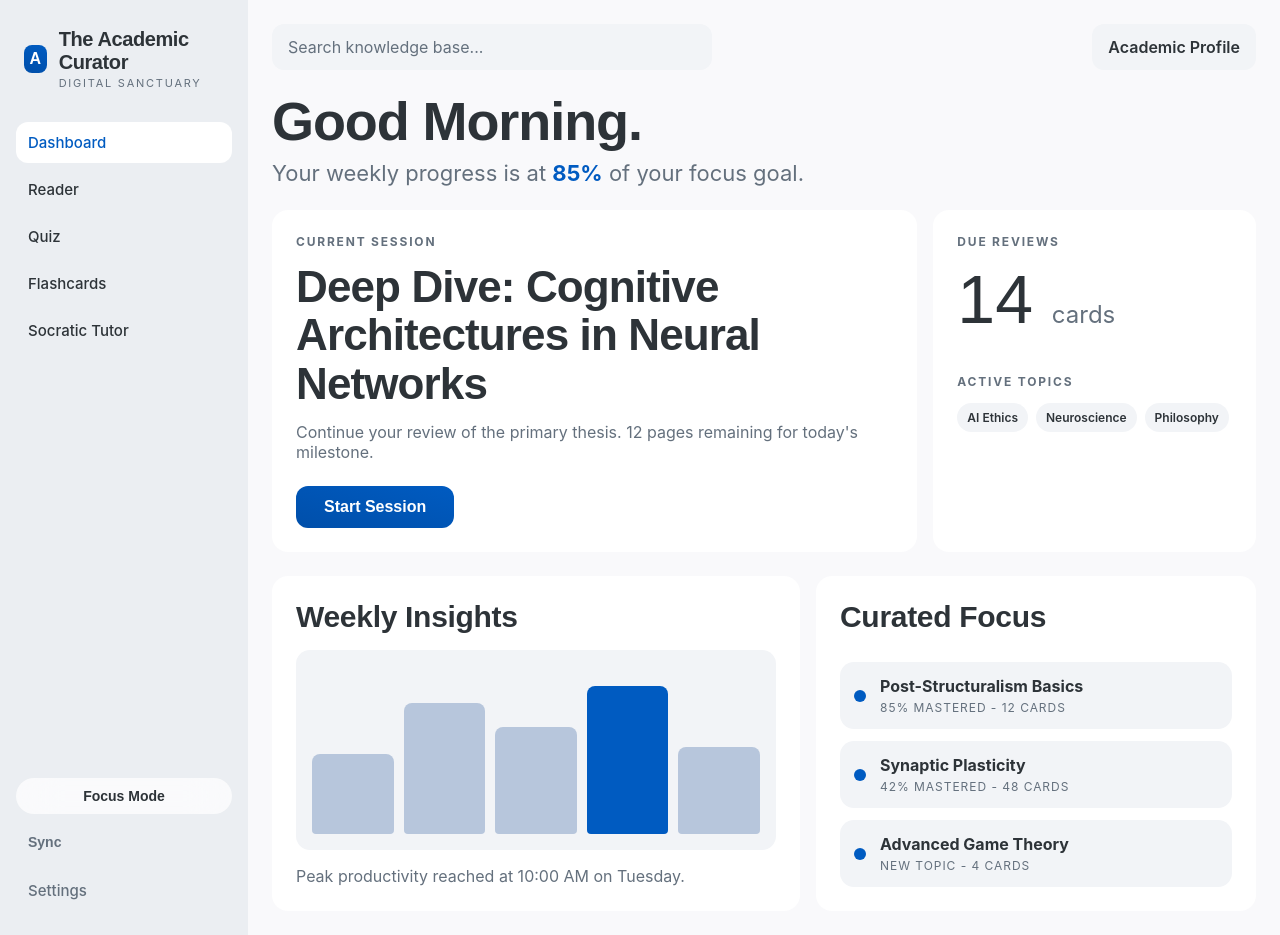
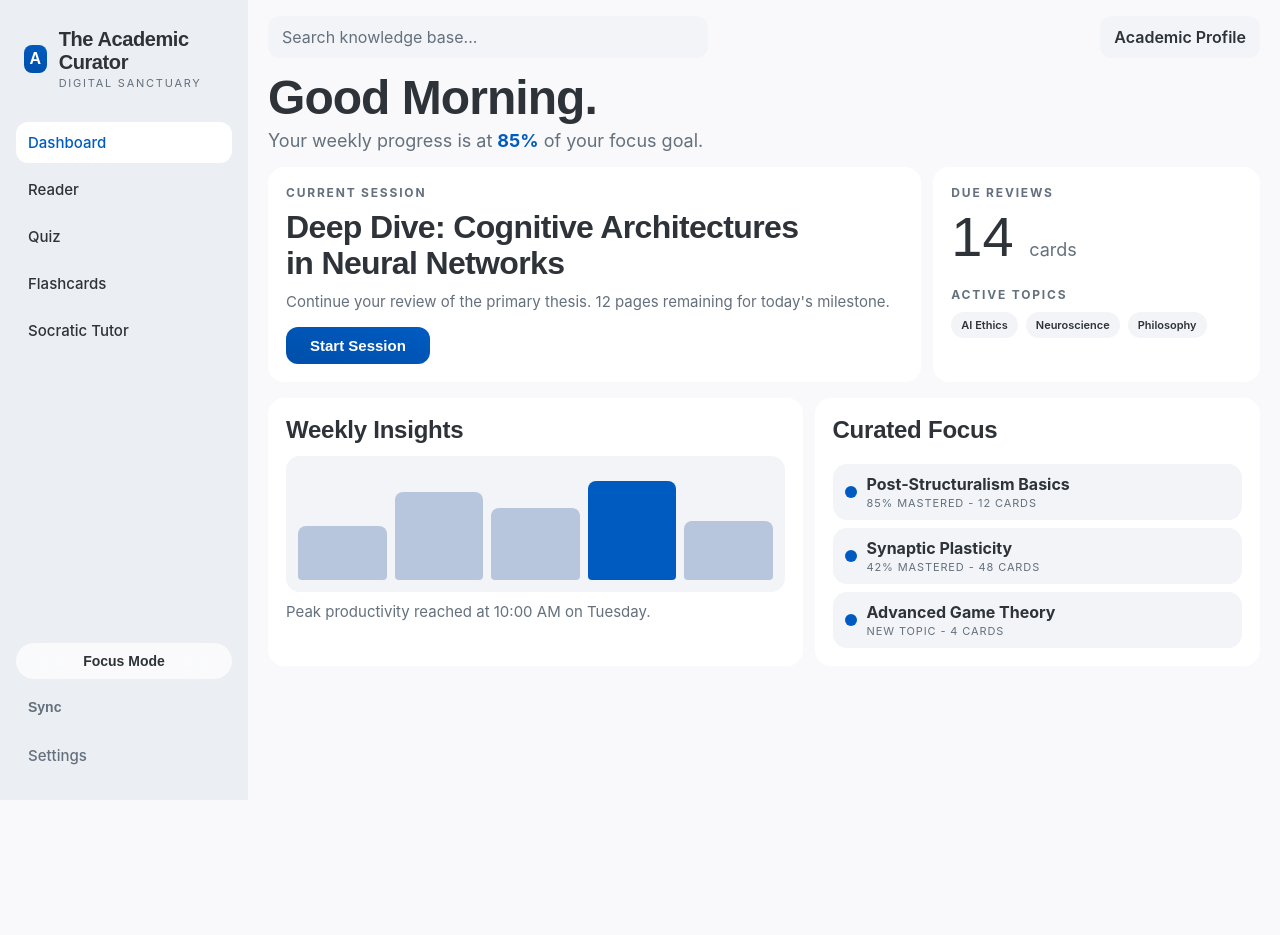
Before and after one commit to Vishnuj-n/ai-tutor, a Vue app in the folder frontend/: page /#/dashboard in a window 1280 px wide. After the commit the page ends 800 px from the top, so only its background shows below. Built offline with nearby package versions, Linux system fonts and the light colour scheme.

Commit message:
feat: update frontend styles and add vue-router dependency

```diff
--- a/frontend/src/App.vue
+++ b/frontend/src/App.vue
@@ -14,14 +14,25 @@ import Sidebar from './components/Sidebar.vue'
 
 <style scoped>
 .app-shell {
-  min-height: 100vh;
+  width: 100%;
+  height: 100vh;
   display: flex;
   background: var(--background);
+  overflow: hidden;
 }
 
 .content-shell {
   flex: 1;
-  padding: 24px;
+  min-height: 0;
+  padding: 16px 20px;
+  overflow-y: auto;
+  -ms-overflow-style: none;
+  scrollbar-width: none;
+}
+
+.content-shell::-webkit-scrollbar {
+  width: 0;
+  height: 0;
 }
 
 @media (max-width: 960px) {
--- a/frontend/src/pages/Dashboard.vue
+++ b/frontend/src/pages/Dashboard.vue
@@ -70,13 +70,13 @@ const focusItems = [
 <style scoped>
 .page {
   display: grid;
-  gap: 24px;
+  gap: 16px;
 }
 
 .topbar {
   display: flex;
   justify-content: space-between;
-  gap: 16px;
+  gap: 12px;
 }
 
 .search-shell {
@@ -84,14 +84,14 @@ const focusItems = [
   background: var(--surface-container-low);
   color: var(--muted-text);
   border-radius: 12px;
-  padding: 13px 16px;
+  padding: 11px 14px;
   max-width: 440px;
 }
 
 .profile {
   background: var(--surface-container-low);
   border-radius: 12px;
-  padding: 13px 16px;
+  padding: 11px 14px;
   font-weight: 600;
   color: var(--on-surface);
 }
@@ -99,15 +99,15 @@ const focusItems = [
 .hero h1 {
   margin: 0;
   font-family: 'Manrope', sans-serif;
-  font-size: 54px;
+  font-size: 48px;
   letter-spacing: -0.02em;
   line-height: 1;
   color: var(--on-surface);
 }
 
 .hero p {
-  margin: 12px 0 0;
-  font-size: 22px;
+  margin: 8px 0 0;
+  font-size: 18px;
   color: var(--muted-text);
 }
 
@@ -118,19 +118,19 @@ const focusItems = [
 .grid-top {
   display: grid;
   grid-template-columns: 2fr 1fr;
-  gap: 16px;
+  gap: 12px;
 }
 
 .grid-bottom {
   display: grid;
   grid-template-columns: 1.2fr 1fr;
-  gap: 16px;
+  gap: 12px;
 }
 
 .card {
   background: var(--surface-container-lowest);
   border-radius: 16px;
-  padding: 24px;
+  padding: 18px;
 }
 
 .eyebrow {
@@ -143,10 +143,10 @@ const focusItems = [
 }
 
 .feature-card h2 {
-  margin: 14px 0 14px;
+  margin: 10px 0;
   max-width: 540px;
-  font-size: 44px;
-  line-height: 1.1;
+  font-size: 32px;
+  line-height: 1.12;
   letter-spacing: -0.02em;
   font-family: 'Manrope', sans-serif;
 }
@@ -154,37 +154,37 @@ const focusItems = [
 .muted {
   margin: 0;
   color: var(--muted-text);
-  font-size: 16px;
+  font-size: 15px;
 }
 
 .primary-btn {
-  margin-top: 24px;
+  margin-top: 16px;
   border: 0;
   border-radius: 12px;
-  padding: 12px 28px;
+  padding: 10px 24px;
   color: var(--on-primary);
-  font-size: 16px;
+  font-size: 15px;
   font-weight: 700;
   background: linear-gradient(15deg, var(--primary-dim), var(--primary));
 }
 
 .big-number {
-  margin: 18px 0 42px;
+  margin: 10px 0 24px;
   color: var(--on-surface);
-  font-size: 68px;
+  font-size: 56px;
   line-height: 0.95;
   font-family: 'Manrope', sans-serif;
 }
 
 .big-number span {
-  font-size: 24px;
+  font-size: 18px;
   color: var(--muted-text);
   font-family: 'Inter', sans-serif;
 }
 
 .chip-group {
   display: grid;
-  gap: 14px;
+  gap: 10px;
 }
 
 .chips {
@@ -197,29 +197,29 @@ const focusItems = [
   background: var(--surface-container-low);
   color: var(--on-surface);
   border-radius: 999px;
-  padding: 7px 10px;
-  font-size: 12px;
+  padding: 6px 10px;
+  font-size: 11px;
   font-weight: 600;
 }
 
 .chart-card h3,
 .list-card h3 {
-  margin: 0 0 16px;
+  margin: 0 0 12px;
   font-family: 'Manrope', sans-serif;
-  font-size: 30px;
+  font-size: 24px;
   letter-spacing: -0.01em;
 }
 
 .bars {
-  height: 200px;
+  height: 136px;
   background: var(--surface-container-low);
   border-radius: 14px;
-  padding: 16px;
+  padding: 12px;
   display: grid;
   grid-template-columns: repeat(5, 1fr);
   align-items: end;
-  gap: 10px;
-  margin-bottom: 16px;
+  gap: 8px;
+  margin-bottom: 10px;
 }
 
 .bar {
@@ -233,15 +233,15 @@ const focusItems = [
 
 .list-card {
   display: grid;
-  gap: 12px;
+  gap: 8px;
   align-content: start;
 }
 
 .focus-item {
   display: flex;
-  gap: 14px;
+  gap: 10px;
   align-items: center;
-  padding: 14px;
+  padding: 10px 12px;
   border-radius: 14px;
   background: var(--surface-container-low);
   transition: background-color 0.2s ease, box-shadow 0.2s ease;
@@ -265,24 +265,24 @@ const focusItems = [
 }
 
 .focus-meta {
-  margin: 4px 0 0;
+  margin: 2px 0 0;
   color: var(--muted-text);
   text-transform: uppercase;
-  font-size: 12px;
+  font-size: 11px;
   letter-spacing: 0.08em;
 }
 
 @media (max-width: 1200px) {
   .hero h1 {
-    font-size: 46px;
+    font-size: 42px;
   }
 
   .hero p {
-    font-size: 19px;
+    font-size: 17px;
   }
 
   .feature-card h2 {
-    font-size: 36px;
+    font-size: 30px;
   }
 }
 
--- a/frontend/src/style.css
+++ b/frontend/src/style.css
@@ -20,7 +20,8 @@ body,
 #app {
     margin: 0;
     padding: 0;
-    min-height: 100vh;
+    width: 100%;
+    height: 100%;
 }
 
 body {
@@ -28,4 +29,5 @@ body {
     color: var(--on-surface);
     font-family: 'Inter', -apple-system, BlinkMacSystemFont, 'Segoe UI', sans-serif;
     text-rendering: optimizeLegibility;
+    overflow: hidden;
 }
```
Also changed, not shown: 2 other files (tests, documents, lock files or other folders).
